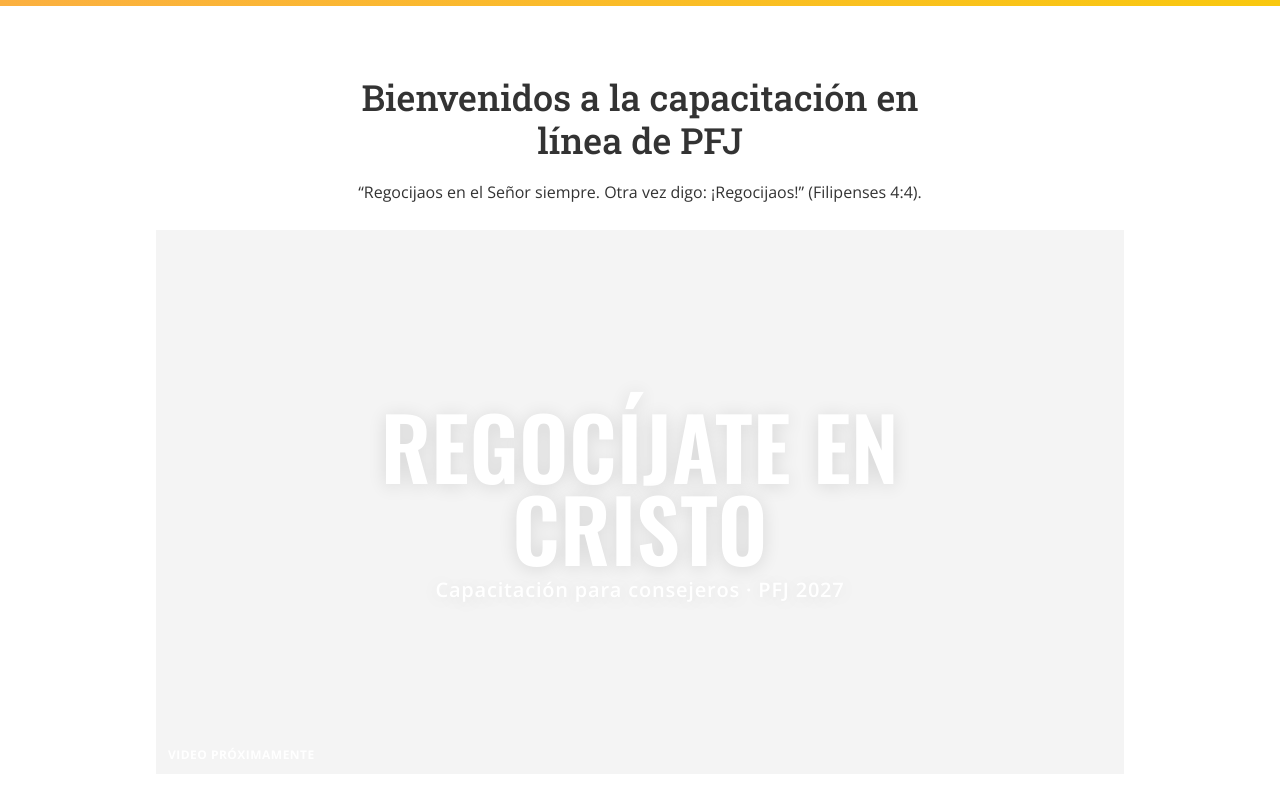
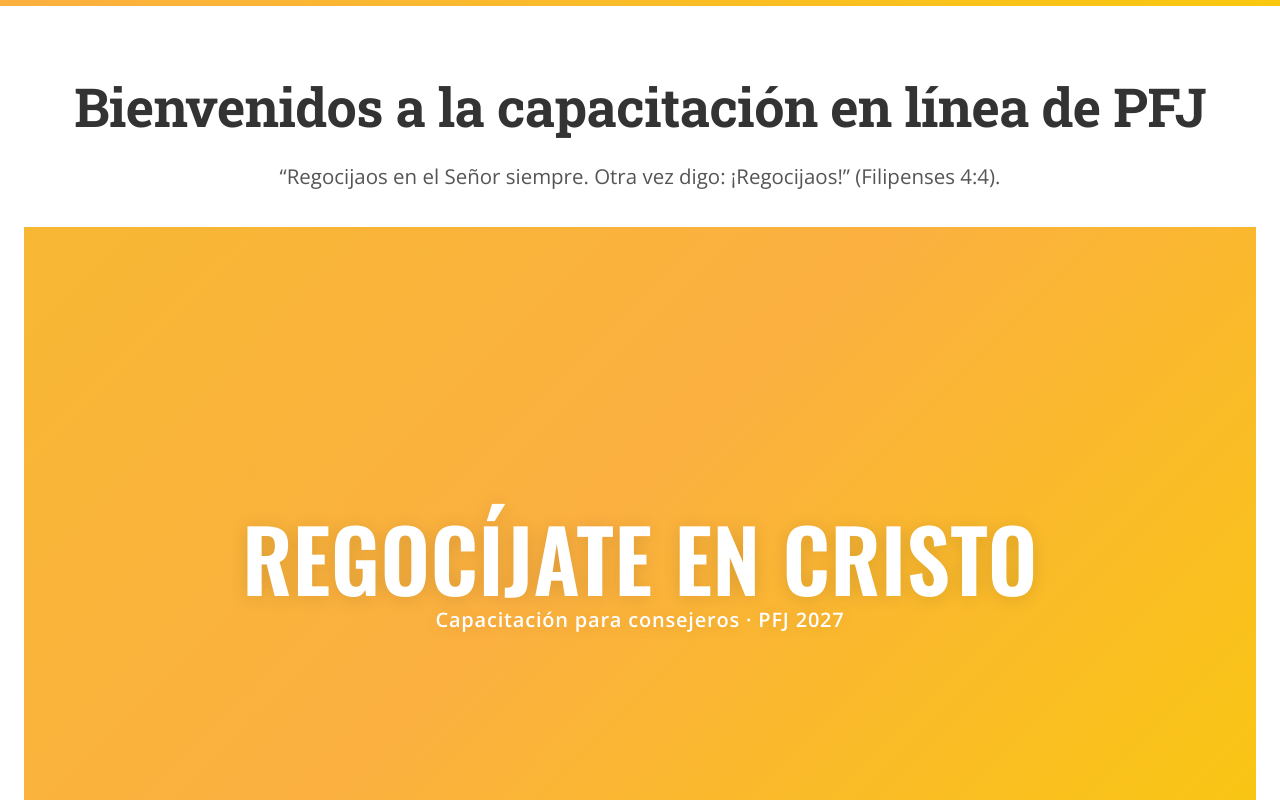
Before and after one commit to PFJ-Sudamerica-Sur/pfj-sudamerica-sur.github.io, a plain HTML site: page capacitacion-online/index.html in a window 1280 px wide. Shown: the top 800 px of the page. Drawn offline with nearby package versions, Linux system fonts and the light colour scheme; no server answers.

Commit message:
Portada: título grande como en la página de FSY y fondo naranja del video de bienvenida
Co-Authored-By: Claude Opus 5.5 <noreply@anthropic.com>

```diff
--- a/capacitacion-online/estilos.css
+++ b/capacitacion-online/estilos.css
@@ -1,5 +1,5 @@
 /* Estilos basados en la página de capacitación en línea de FSY (es.laiglesiadejesucristo.org) */
-@import url('https://fonts.googleapis.com/css2?family=Open+Sans:ital,wght@0,300;0,400;0,600;0,700;1,700&family=Roboto+Slab:wght@400;500&family=Oswald:wght@500;600&family=Libre+Caslon+Text:wght@400;700&display=swap');
+@import url('https://fonts.googleapis.com/css2?family=Open+Sans:ital,wght@0,300;0,400;0,600;0,700;1,700&family=Roboto+Slab:wght@400;500;700&family=Oswald:wght@500;600&family=Libre+Caslon+Text:wght@400;700&display=swap');
 
 :root {
   --rojo: #d50032;          /* rojo de botones del sitio */
@@ -78,16 +78,16 @@ strong, b { font-weight: 700; }
 .subnav a.activo { color: var(--negro); font-weight: 600; box-shadow: inset 0 -2px 0 var(--negro); padding: 11px 0; }
 
 /* ---------- Bloques de título ---------- */
-.titulo-bloque { max-width: var(--col); margin: 70px auto 24px; padding: 0 16px; text-align: center; }
+.titulo-bloque { max-width: 1800px; margin: 70px auto 34px; padding: 0 24px; text-align: center; }
 .titulo-bloque h1 {
-  font-family: "Roboto Slab", Helvetica, Arial, serif; font-weight: 500;
-  font-size: 36px; line-height: 1.2; color: var(--texto); margin: 0 0 18px;
+  font-family: "Roboto Slab", Helvetica, Arial, serif; font-weight: 700;
+  font-size: clamp(32px, 4.2vw, 68px); line-height: 1.15; color: var(--texto); margin: 0 0 22px; letter-spacing: -.01em;
 }
-.titulo-bloque .cita { font-size: 16px; line-height: 1.6; margin: 0; }
+.titulo-bloque .cita { font-size: clamp(17px, 1.6vw, 24px); line-height: 1.6; margin: 0 auto; max-width: 1100px; color: #555; }
 .compartir { display: flex; justify-content: center; gap: 22px; margin: 22px 0 30px; }
 .compartir span { width: 22px; height: 22px; border-radius: 3px; background: var(--enlace); opacity: .9; }
 
-.ancho { max-width: 1000px; margin: 0 auto; padding: 0 16px; }
+.ancho { max-width: 1640px; margin: 0 auto; padding: 0 24px; }
 .columna { max-width: var(--col); margin: 0 auto; padding: 0 16px; }
 
 /* ---------- Video / póster ---------- */
@@ -253,7 +253,7 @@ blockquote { margin: 0 0 18px; padding: 0 0 0 18px; border-left: 3px solid var(-
 .video__marco { aspect-ratio: 16 / 9; width: 100%; background: #000; }
 .video__marco iframe { width: 100%; height: 100%; border: 0; display: block; }
 .video--pendiente .reproducir { display: none; }
-.video--pendiente .poster { background: var(--gris-suave); }
+.video--pendiente .poster:not(.poster--hero) { background: var(--gris-suave); }
 .video--pendiente .poster::after { content: "Video próximamente"; position: absolute; left: 12px; bottom: 10px; font-size: 12px; font-weight: 700; letter-spacing: .04em; text-transform: uppercase; color: var(--gris-medio); }
 .poster--hero.poster::after, .video--pendiente .poster--hero::after { color: #fff; }
 
@@ -305,7 +305,7 @@ blockquote { margin: 0 0 18px; padding: 0 0 0 18px; border-left: 3px solid var(-
   .modulo__nav { flex-direction: column-reverse; align-items: stretch; text-align: center; }
   .campos { grid-template-columns: 1fr; }
   .titulo-bloque { margin-top: 40px; }
-  .titulo-bloque h1 { font-size: 28px; }
+  .titulo-bloque h1 { font-size: 32px; }
 }
 
 /* ---------- Figura con imagen ---------- */
```
